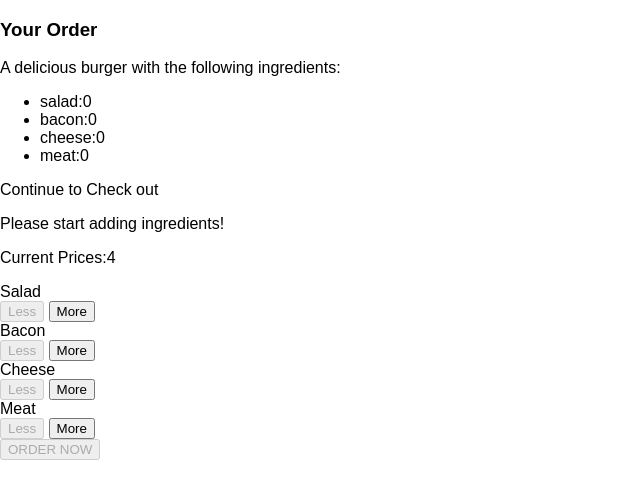
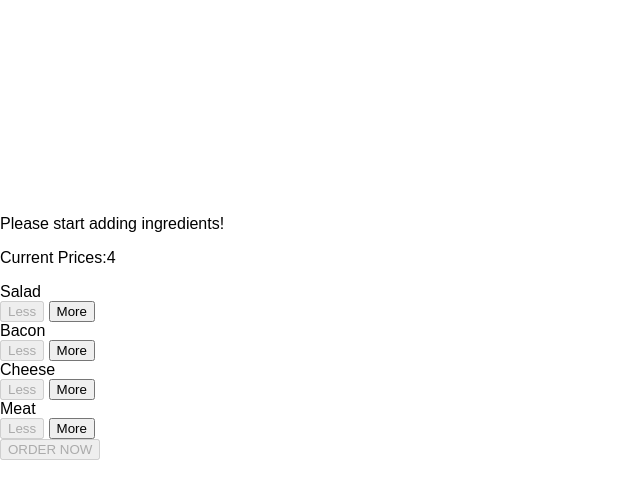
Before and after one commit to IceTrawberry/burger-builder-new, a React app: page / in a window 1280 px wide. Shown: the top 498 px of the page, without its empty margins (0-640 px from the left). Built offline with nearby package versions, Linux system fonts and the light colour scheme.

Commit message:
Show and Hide the order summary modal

```diff
--- a/src/components/Burger/BuildControls/BuildControls.js
+++ b/src/components/Burger/BuildControls/BuildControls.js
@@ -16,7 +16,7 @@
        label={ctrl.label} added={()=>props.ingredientAdded(ctrl.type)}
        disabled={props.disabled[ctrl.type]} removed={()=>props.ingredientRemoved(ctrl.type)}/>
   ))}
-  <button className={classes.OrderButton} disabled={!props.purchasable}>ORDER NOW</button>
+  <button className={classes.OrderButton} disabled={!props.purchasable} onClick={props.ordered}>ORDER NOW</button>
 </div>
 );
 
--- a/src/components/UI/Modal/Modal.js
+++ b/src/components/UI/Modal/Modal.js
@@ -1,7 +1,8 @@
 import React from 'react';
 import classes from './Modal.css';
 const modal=(props)=>(
-  <div className={classes.Modal}>{props.children}</div>
+  <div className={classes.Modal} style={{transform:props.show?'translateY(0)':
+    'translateY(-100vh)', opacity: props.show?'1':'0'}}>{props.children}</div>
 );
 
 export default modal;
--- a/src/containers/BurgerBuilder/BurgerBuilder.js
+++ b/src/containers/BurgerBuilder/BurgerBuilder.js
@@ -23,6 +23,7 @@
       },
       totalPrice: 4,
       purchasable:false,
+      purchasing:false,
     };
   };
 
@@ -65,6 +66,10 @@
     this.updatePurchaseState(updatedIngredients);
   }
 
+  purchaseHandler=()=>{
+      this.setState({purchasing:true});
+  }
+
   render() {
     const disabledInfo = {
       ...this.state.ingredients
@@ -73,13 +78,15 @@
       disabledInfo[key] = Boolean(disabledInfo[key] <= 0)
     }
     return (<Aux>
-      <Modal><OrderSummary ingredients={this.state.ingredients}/></Modal>
+      <Modal show={this.state.purchasing}><OrderSummary ingredients={this.state.ingredients}/></Modal>
       <Burger ingredients={this.state.ingredients}/>
       <BuildControls ingredientAdded={this.addIngredientHandler}
         ingredientRemoved={this.removeIngredientHandler}
          disabled={disabledInfo}
          price={this.state.totalPrice}
-         purchasable={this.state.purchasable}/>
+         purchasable={this.state.purchasable}
+         ordered={this.purchaseHandler}
+        />
     </Aux>);
   }
 }
```
